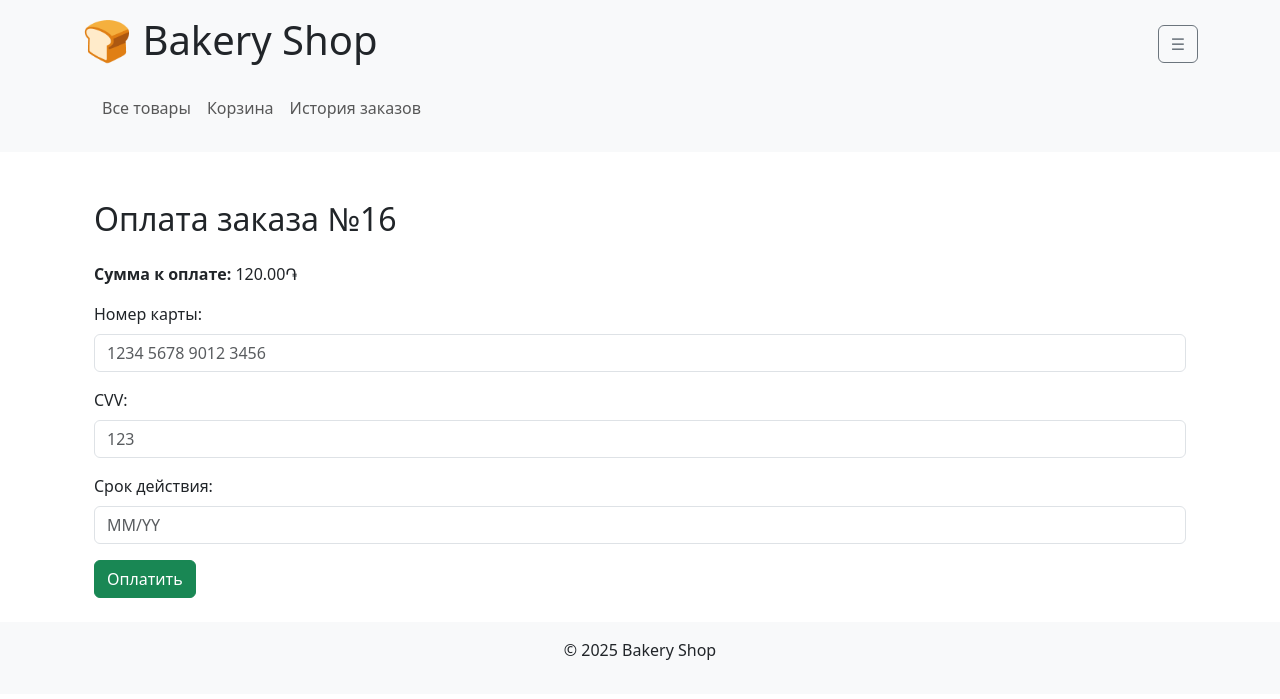
After one commit to Levon0077/Bakery, a Django app: page /bakery/order/16/pay/ in a window 1280 px wide. The commit adds this page. Shown: the top 699 px of the page. Run offline with Django 5.2, Linux system fonts and the light colour scheme; a user stored in the database is signed in; data comes from the database, SQL or seed files in the repository; both versions use the stored data as it was after the commit; some libraries are stand-ins or nearby versions.

Commit message:
bakery commit

```diff
--- a/bakeryshop/accounts/Templates/accounts/register.html
+++ b/bakeryshop/accounts/Templates/accounts/register.html
@@ -33,10 +33,6 @@
           <input type="text" class="form-control" id="regName" name="name" required />
         </div>
         <div class="mb-3">
-          <label for="regEmail" class="form-label">Эл.почта</label>
-          <input type="email" class="form-control" id="regEmail" name="email" required />
-        </div>
-        <div class="mb-3">
           <label for="regPassword" class="form-label">Пароль</label>
           <input type="password" class="form-control" id="regPassword" name="password" required />
         </div>
--- a/bakeryshop/bakery/Templates/bakery/base.html
+++ b/bakeryshop/bakery/Templates/bakery/base.html
@@ -25,7 +25,6 @@
         <button class="btn btn-outline-secondary" type="button" data-bs-toggle="offcanvas" data-bs-target="#profileSidebar" aria-controls="profileSidebar">&#9776;</button>
       {% endif %}
     </div>
-    <!-- Навигация (пример) -->
     <nav class="navbar navbar-expand-lg navbar-light bg-light mt-2">
       <div class="container-fluid">
         <ul class="navbar-nav">
@@ -62,7 +61,17 @@
 </div>
 
 <main class="container">
-  {% block content %}{% endblock %}
+    {% if messages %}
+    <div class="my-3" style="margin-top: 1rem;">
+      {% for message in messages %}
+        <div class="alert alert-{{ message.tags }} alert-dismissible fade show" role="alert" data-bs-delay="4000" data-bs-autohide="true">
+          {{ message }}
+          <button type="button" class="btn-close" data-bs-dismiss="alert" aria-label="Закрыть"></button>
+        </div>
+      {% endfor %}
+    </div>
+    {% endif %}
+    {% block content %}{% endblock %}
 </main>
 
 <footer class="bg-light text-center py-3 mt-4">
--- /dev/null
+++ b/bakeryshop/bakery/Templates/bakery/pay_order.html
@@ -0,0 +1,28 @@
+{% extends 'bakery/base.html' %}
+
+{% block title %}Оплата заказа{% endblock %}
+
+{% block content %}
+<div class="container mt-5">
+    <h2 class="mb-4">Оплата заказа №{{ order.id }}</h2>
+
+    <p><strong>Сумма к оплате:</strong> {{ order.total_price }}֏</p>
+
+    <form method="post">
+        {% csrf_token %}
+        <div class="mb-3">
+            <label for="card" class="form-label">Номер карты:</label>
+            <input type="text" id="card" name="card" class="form-control" placeholder="1234 5678 9012 3456" required>
+        </div>
+        <div class="mb-3">
+            <label for="cvv" class="form-label">CVV:</label>
+            <input type="text" id="cvv" name="cvv" class="form-control" placeholder="123" required>
+        </div>
+        <div class="mb-3">
+            <label for="exp" class="form-label">Срок действия:</label>
+            <input type="text" id="exp" name="exp" class="form-control" placeholder="MM/YY" required>
+        </div>
+        <button type="submit" class="btn btn-success">Оплатить</button>
+    </form>
+</div>
+{% endblock %}
--- a/bakeryshop/bakery/Templates/bakery/product_detail.html
+++ b/bakeryshop/bakery/Templates/bakery/product_detail.html
@@ -47,7 +47,7 @@
 
     {% if user.is_authenticated %}
     <h4>Оставить отзыв</h4>
-    <form method="post" action="{% url 'add_review' product.id %}">
+    <form method="post" action="{% url 'product_detail' product.id %}">
         {% csrf_token %}
         <div class="mb-3">
             <label for="id_rating" class="form-label">Рейтинг (1-5):</label>
--- a/bakeryshop/bakery/urls.py
+++ b/bakeryshop/bakery/urls.py
@@ -13,4 +13,5 @@ urlpatterns = [
     path('order/success/', views.order_success, name='order_success'),
     path('order/error/', views.order_error, name='order_error'),
     path('order/cancel/<int:order_id>/', views.cancel_order, name='cancel_order'),
+    path('order/<int:order_id>/pay/', views.pay_order, name='pay_order'),
 ]
--- a/bakeryshop/bakery/views.py
+++ b/bakeryshop/bakery/views.py
@@ -2,9 +2,8 @@ from django.db.models import Q
 from django.shortcuts import render, get_object_or_404, redirect
 from django.contrib.auth.decorators import login_required
 from django.contrib import messages
-
 from .forms import ReviewForm
-from .models import Product, Order, OrderItem, Category
+from .models import Product, Order, OrderItem, Category, Review
 
 def index(request):
     featured_categories = Category.objects.filter(is_featured=True)[:3]
@@ -40,7 +39,7 @@ def product_list(request):
     elif sort == 'price_desc':
         products = products.order_by('-price')
     elif sort == 'popularity':
-        products = products.order_by('-popularity')
+        products = products.order_by('-purchase_count')
     elif sort == 'rating':
         products = sorted(products, key=lambda p: p.average_rating(), reverse=True)
     elif sort == 'newest':
@@ -108,6 +107,7 @@ def cart_view(request):
         subtotal = float(item['price']) * item['quantity']
         total += subtotal
         cart_items.append({
+            'id': item_id,
             'name': item['name'],
             'price': item['price'],
             'quantity': item['quantity'],
@@ -189,3 +189,29 @@ def order_success(request):
 
 def order_error(request):
     return render(request, 'bakery/order_error.html')
+
+
+@login_required
+def pay_order(request, order_id):
+    order = get_object_or_404(Order, id=order_id, user=request.user)
+
+    if request.method == 'POST':
+        card_number = request.POST.get('card', '').strip()
+        cvv = request.POST.get('cvv', '').strip()
+        exp = request.POST.get('exp', '').strip()
+
+        print(f"[pay_order] POST data: card={card_number}, cvv={cvv}, exp={exp}")
+
+        if card_number == '0000 0000 0000 0000':
+            messages.error(request, "Оплата не прошла. Попробуйте другую карту.")
+            print("[pay_order] Payment failed due to test card")
+            return render(request, 'bakery/pay_order.html', {'order': order})
+
+        order.paid = True
+        order.status = 'Оплачен'
+        order.save()
+        messages.success(request, "Оплата прошла успешно!")
+        print("[pay_order] Payment success")
+        return redirect('order_success')
+
+    return render(request, 'bakery/pay_order.html', {'order': order})
```
Also changed, not shown: bakeryshop/accounts/Templates/accounts/login.html (+5 -4 lines), bakeryshop/accounts/views.py (+12 -15 lines), bakeryshop/db.sqlite3.
